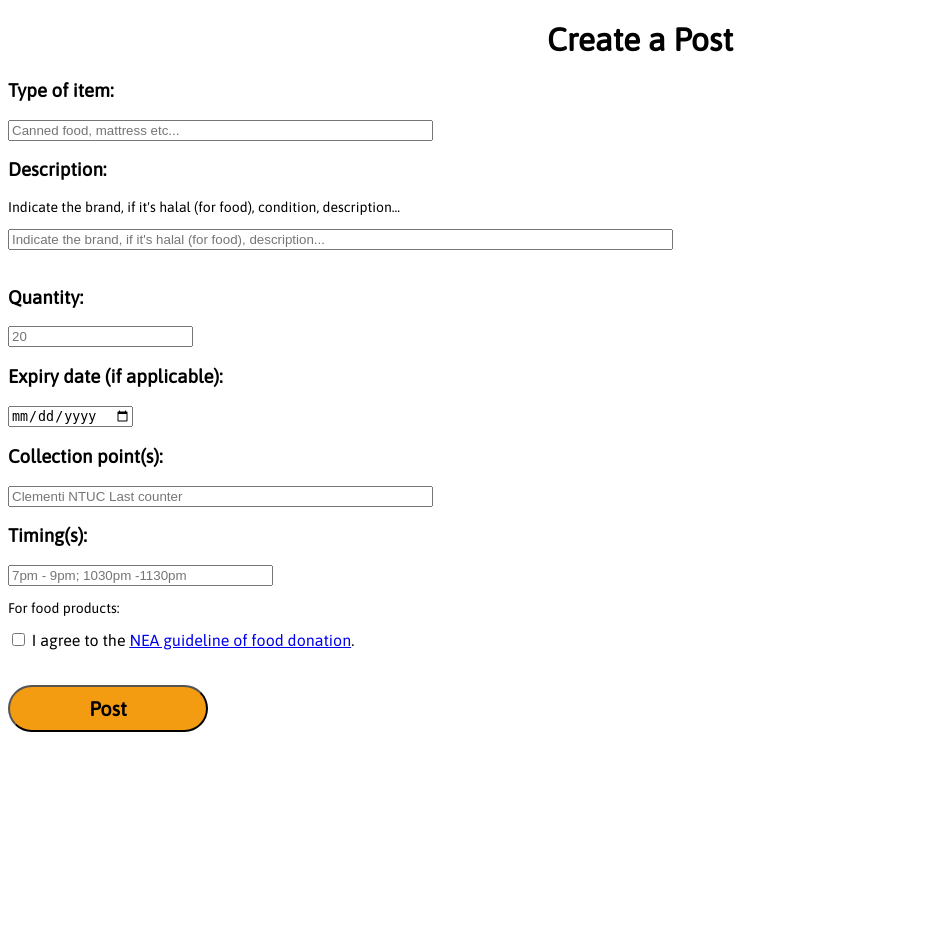
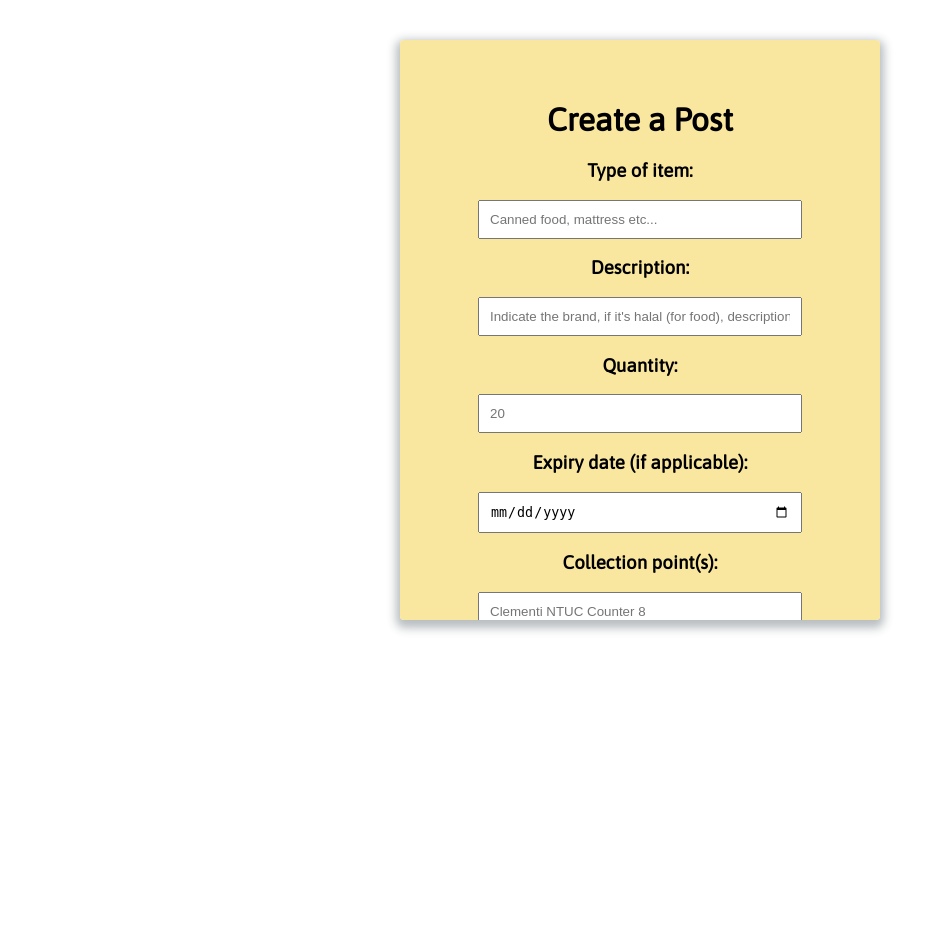
Before and after one commit to sherylker/HAving, a PHP site: page /createpost.php in a window 1280 px wide. Shown: the top 935 px of the page, without its empty margins (0-943 px from the left). Run offline with PHP 8.4, Linux system fonts and the light colour scheme.

Commit message:
2nd commit

```diff
--- a/LogInPage/createpost.php
+++ b/LogInPage/createpost.php
@@ -1,6 +1,7 @@
 <?php
 session_start();
 require 'DBconfig/config.php';
+
  ?>
 
  <!DOCTYPE html>
@@ -8,64 +9,40 @@ require 'DBconfig/config.php';
 <head>
   <title> Create a posting </title>
   <link href="https://fonts.googleapis.com/css?family=Asap" rel="stylesheet">
+    <link rel="stylesheet" href="css/style.css" />
+
 
 </head>
 
-<style>
-.fsSubmitButton {
-  font-family: 'Asap', sans-serif;
-  width:200px;
-  padding: 10px;
-  font-weight: bold;
-  background-color: #F39C12;
-  border-radius: 50px;
-  font-size:20px;
-}
-body {
-  font-family: 'Asap', sans-serif;
-}
-p{
-  font-size: 14px;
-}
-input[type = "checkbox"] {
-  font-size: 14px;
-}
+<body>
 
-</style>
+  <div class="form">
+  <center>  <h1> Create a Post </h1> </center>
 
-<body>
-  <header>
-  <center>  <h1> Create a Post </h1> </center>
-</header>
-  <form id = "createPost" action = "createpost.php" method="post">
+  <form id = "createPost" action = "createpost.php" class="myform" method="post">
+  <h3> Type of item: </h3>
+  <input type= "text" class="inputvalues" name = "type" size = "50" placeholder = "Canned food, mattress etc..."> </br>
+  <h3> Description: </h3>
+  <input style="word-break: break-word" class="inputvalues" type = "text" name = "description" wrap = "soft" size = "80 100" placeholder = "Indicate the brand, if it's halal (for food), description..."> </br>
+  <h3> Quantity: </h3>
+  <input type = "number" class="inputvalues" name = "quantity" placeholder = "20"> </br>
+  <h3> Expiry date (if applicable): </h3>
+  <input type = "date" class="inputvalues" name = "expdate"> </br>
+  <h3> Collection point(s): </h3>
+  <input type = "text" class="inputvalues" name = "location" size = "50" placeholder = "Clementi NTUC Counter 8"> </br>
+  <h3> Timing(s): </h3>
+  <input type = "text" class="inputvalues" name = "time" size = "30" placeholder = "7pm - 9pm; 1030pm -1130pm"> </br>
 
-  <h3> Type of item: </h3>
-  <input type= "text" name = "type" size = "50" placeholder = "Canned food, mattress etc..."> </br>
+<h3> For food products: </h3>
+<input type = "checkbox" name="guideline" font-size: "14px"> I agree to the <a href= "http://www.nea.gov.sg/docs/default-source/public-health/food-hygiene/Guidelines/guidelines-on-food-donation-.pdf"> NEA guideline of food donation</a>.</br></br> </br>
 
-<h3> Description: </h3>
-<p> Indicate the brand, if it's halal (for food), condition, description... </p>
-<input type = "text" name = "description" wrap = "soft" size = "80 100" placeholder = "Indicate the brand, if it's halal (for food), description..."> </br></br>
-<h3> Quantity: </h3>
-<input type = "number" name = "quantity" placeholder = "20"> </br>
-
-<h3> Expiry date (if applicable): </h3>
-<input type = "date" name = "expdate"> </br>
-
-<h3> Collection point(s): </h3>
-<input type = "text" name = "location" size = "50" placeholder = "Clementi NTUC Last counter"> </br>
-
-<h3> Timing(s): </h3>
-<input type = "text" name = "time" size = "30" placeholder = "7pm - 9pm; 1030pm -1130pm"> </br>
-
-<p> For food products: </p>
-<input type = "checkbox" name="guideline" font-size: "14px"> I agree to the <a href= "http://www.nea.gov.sg/docs/default-source/public-health/food-hygiene/Guidelines/guidelines-on-food-donation-.pdf"> NEA guideline of food donation</a>.</br>
-</br>
-</br>
-<input type = "submit" name = "submit" value = "Post" class = fsSubmitButton>
+<input type = "submit" name = "submit" value = "Post" id="btn">
+<a href=homepage.php> <input type="button" id="btn" value="Back"/> </a>
 
 </form>
 
 <?php
+
 	if (isset($_POST['submit'])) {
 
 		$type=$_POST['type'];
@@ -74,12 +51,16 @@ input[type = "checkbox"] {
 		$expdate=$_POST['expdate'];
 		$location=$_POST['location'];
 		$time=$_POST['time'];
+    $email=$_SESSION['email'];
 
-		$query= "insert into posttable values('$type', '$description', '$quantity', '$expdate', '$location', '$time')";
-        $query_run = mysqli_query($con, $query);
+		$query= "insert into posttable (`type`, `description`, `quantity`, `expdate`,
+        `location`, `time`, `email`) values( '$type', '$description', '$quantity', '$expdate', '$location', '$time', '$email')";
+    $query_run = mysqli_query($con, $query);
 	}
 
 ?>
 
+</div>
+
 </body>
 </html>
--- a/LogInPage/css/style.css
+++ b/LogInPage/css/style.css
@@ -2,10 +2,6 @@
 		margin: 0px;
 	}
 
-.header {
-  width:50%;
-  text-align: center;
-}
 
 .form {
   position: relative;
@@ -19,7 +15,7 @@
   text-align: center;
   height: 500px;
   vertical-align: middle;
-
+  overflow: scroll;
 }
 
 
--- a/LogInPage/register.php
+++ b/LogInPage/register.php
@@ -1,4 +1,5 @@
 <?php
+session_start();
 require 'DBconfig/config.php';
  ?>
 
@@ -23,7 +24,7 @@ require 'DBconfig/config.php';
 
             <input name="name" type="text" class="inputvalues" placeholder="Name" required /><br>
             <input name="orgname" type="text" class="inputvalues" placeholder="Organization Name" required/><br>
-            <input name="email" type="text" class="inputvalues" placeholder="Organization Email" required/><br>
+            <input name="email" type="email" class="inputvalues" placeholder="Organization Email" required/><br>
              <!--Check if can store email instead-->
             <input name="password" type="password" class="inputvalues" placeholder="Password" required /><br>
             <input name="cpassword" type="password" class="inputvalues" placeholder="Confirm Password" required /><br><br>
```
Also changed, not shown: LogInPage/homepage.php (+6 -3 lines), LogInPage/index.php (+3 -5 lines), LogInPage/listings.php (added, +81 -0 lines), LogInPage/mylistings.php (added, +58 -0 lines), LogInPage/myrequests.php (added, +48 -0 lines), LogInPage/css/imgs/3.jpeg, LogInPage/css/imgs/4.jpeg.
